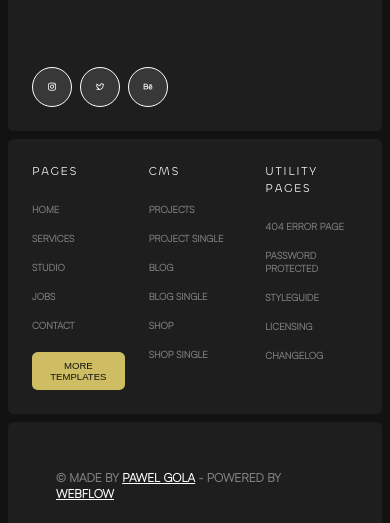
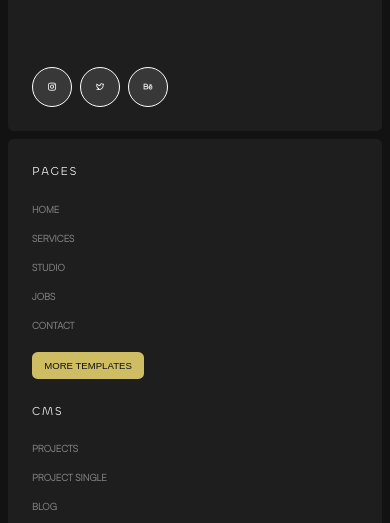
Before and after one commit to BeastEren/MyAlvy, a plain HTML site: page index.html in a window 390 px wide. Shown: the part 4040-4563 px from the top of the page. Drawn offline with nearby package versions, Linux system fonts and the light colour scheme.

Commit message:
footer made responsive for mobiles 500px

```diff
--- a/style.css
+++ b/style.css
@@ -519,9 +519,9 @@ main .footer .left .left-bot .icons i {
 main .footer .top {
   grid-area: top;
   display: grid;
-  grid-template-columns: 1fr 1fr 1fr;
-  grid-template-rows: 1fr;
-  grid-template-areas: "pages cms utility-pages";
+  grid-template-columns: 1fr;
+  grid-template-rows: 1fr 1fr 1fr;
+  grid-template-areas: "pages" "cms" "utility-pages";
   grid-gap: 3rem;
 }
 main .footer .top h3 {
@@ -613,6 +613,13 @@ main .footer .bottom .right .icons i {
   font-weight: 100;
 }
 
+@media (min-width: 500px) {
+  main .footer .top {
+    grid-template-columns: 1fr 1fr 1fr;
+    grid-template-rows: 1fr;
+    grid-template-areas: "pages cms utility-pages";
+  }
+}
 @media (min-width: 850px) {
   main nav .right button:nth-child(1),
   main nav .right button:nth-child(2),
```
Also changed, not shown: 1 other file.
